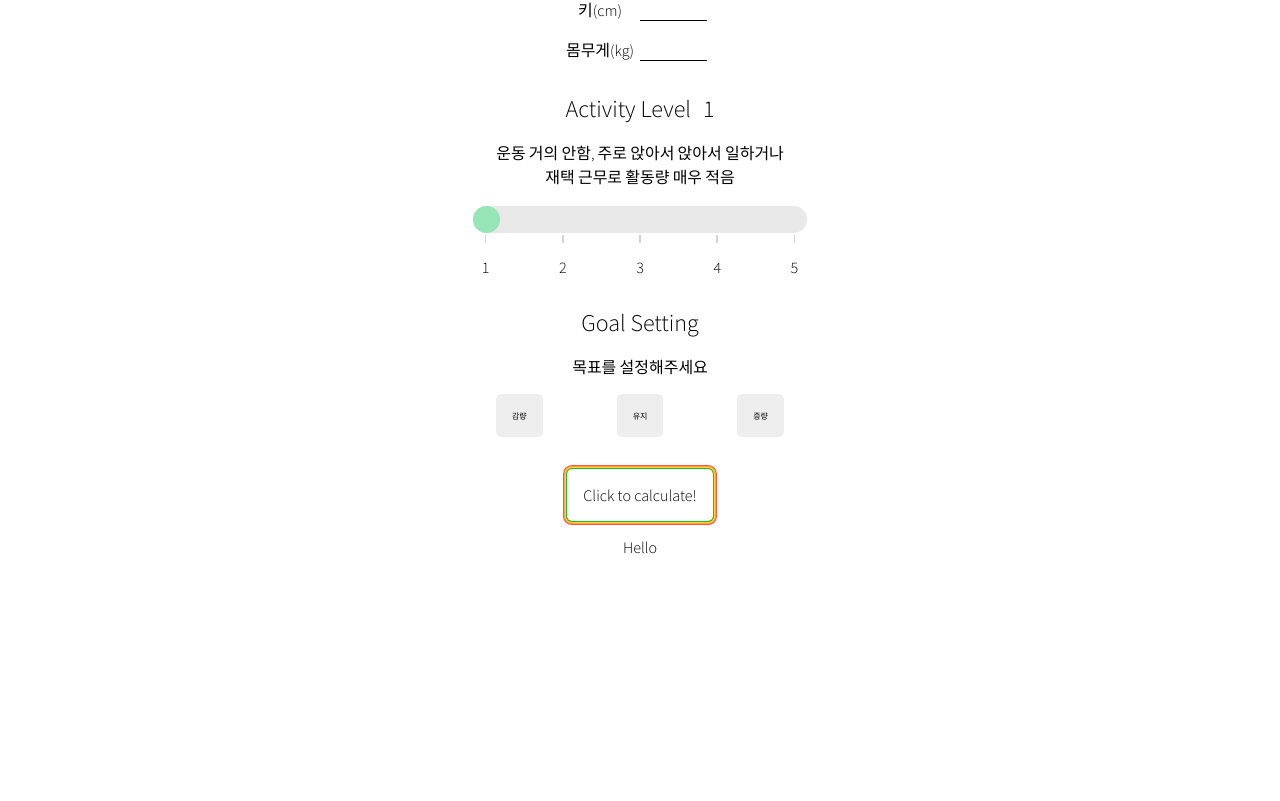
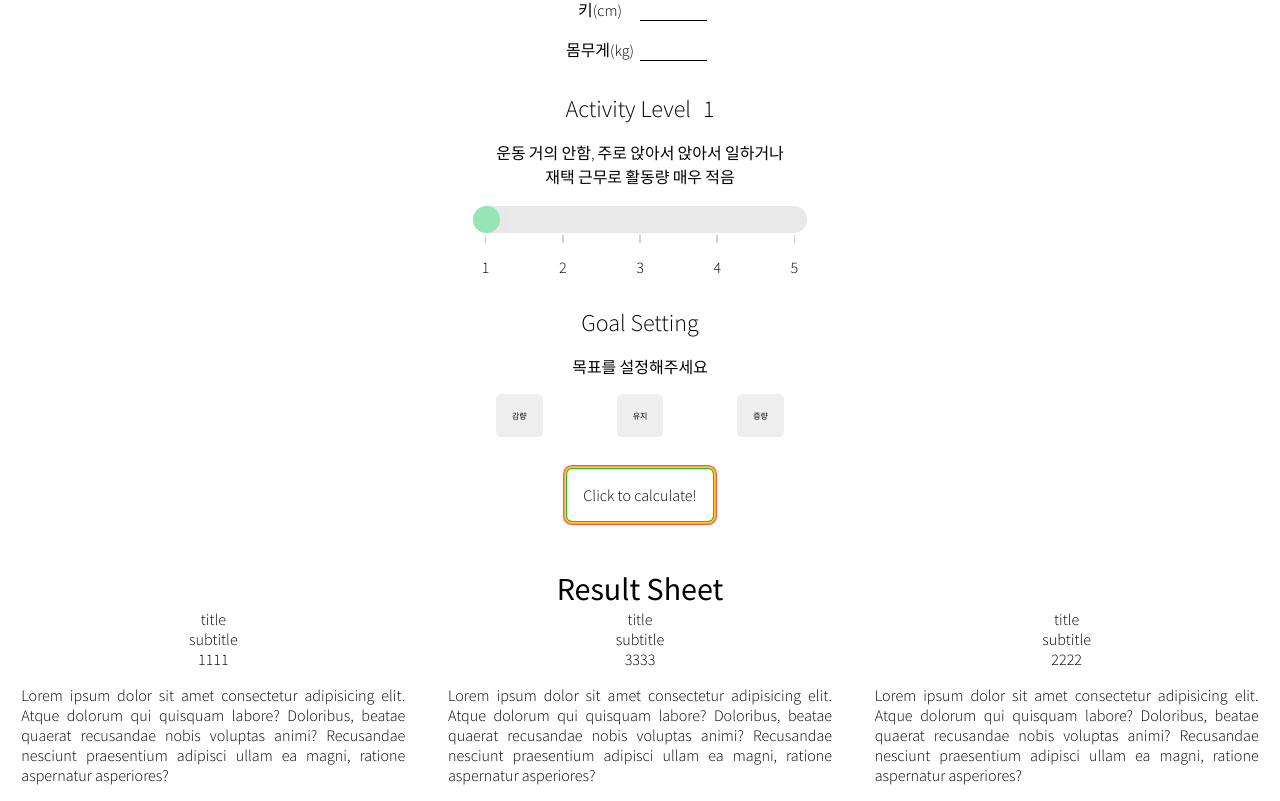
Before and after one commit to CodeSoom/project-react-5-rheech22, a React app: page / in a window 1280 px wide. Shown: the part 211-1012 px from the top of the page. Before the commit the page ends 800 px from the top, so only its background shows below. Built offline with nearby package versions, Linux system fonts and the light colour scheme; the HTML template or start-up script is replaced by a standard one.

Commit message:
Add a section for calories
각각의 결과에 대한 정보를 제공하기 위한 컨테이너를 생성했습니다.

```diff
--- a/src/ResultSheet.jsx
+++ b/src/ResultSheet.jsx
@@ -1,6 +1,22 @@
+import styled from '@emotion/styled';
 import { useSelector } from 'react-redux';
+import Calorie from './styles/Calorie';
 
 import { get } from './utils';
+
+const Container = styled.div({
+  display: 'flex',
+  flexDirection: 'column',
+  alignItems: 'center',
+  justifyContent: 'center',
+  width: '100%',
+});
+
+const Calories = styled.div({
+  display: 'flex',
+  justifyContent: 'space-around',
+  width: '100%',
+});
 
 export default function ResultSheet() {
   const {
@@ -14,20 +30,13 @@ export default function ResultSheet() {
   }
 
   return (
-    <div>
-      <div>
-        BMR:
-        {' '}
-        {bmr}
-        {' '}
-        TDEE:
-        {' '}
-        {tdee}
-        {' '}
-        RESULT:
-        {' '}
-        {result}
-      </div>
-    </div>
+    <Container>
+      <h1>Result Sheet</h1>
+      <Calories>
+        <Calorie calorie={bmr} />
+        <Calorie calorie={result} />
+        <Calorie calorie={tdee} />
+      </Calories>
+    </Container>
   );
 }
--- a/src/slice.js
+++ b/src/slice.js
@@ -17,9 +17,9 @@ const { actions, reducer } = createSlice({
       goalNumber: null,
     },
     calories: {
-      bmr: null,
-      tdee: null,
-      result: null,
+      bmr: 1111,
+      tdee: 2222,
+      result: 3333,
     },
   },
   reducers: {
--- /dev/null
+++ b/src/styles/Calorie.jsx
@@ -0,0 +1,25 @@
+import styled from '@emotion/styled';
+
+const Container = styled.div({
+  display: 'flex',
+  flexDirection: 'column',
+  alignItems: 'center',
+  width: '30%',
+  textAlign: 'justify',
+});
+
+export default function Calorie({ calorie }) {
+  return (
+    <Container>
+      <span>title</span>
+      <span>subtitle</span>
+      <span>{calorie}</span>
+      <p>
+        Lorem ipsum dolor sit amet consectetur adipisicing elit.
+        Atque dolorum qui quisquam labore? Doloribus,
+        beatae quaerat recusandae nobis voluptas animi?
+        Recusandae nesciunt praesentium adipisci ullam ea magni, ratione aspernatur asperiores?
+      </p>
+    </Container>
+  );
+}
```
Also changed, not shown: 2 other files (tests, documents, lock files or other folders).
